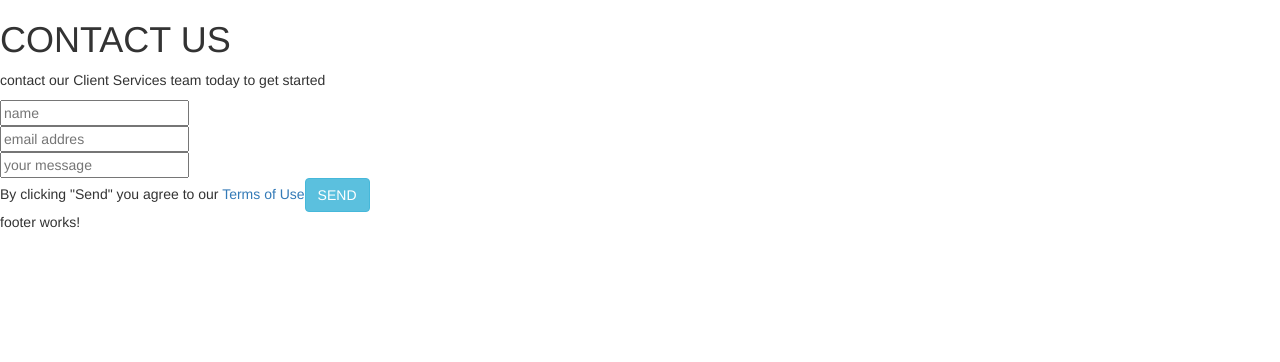
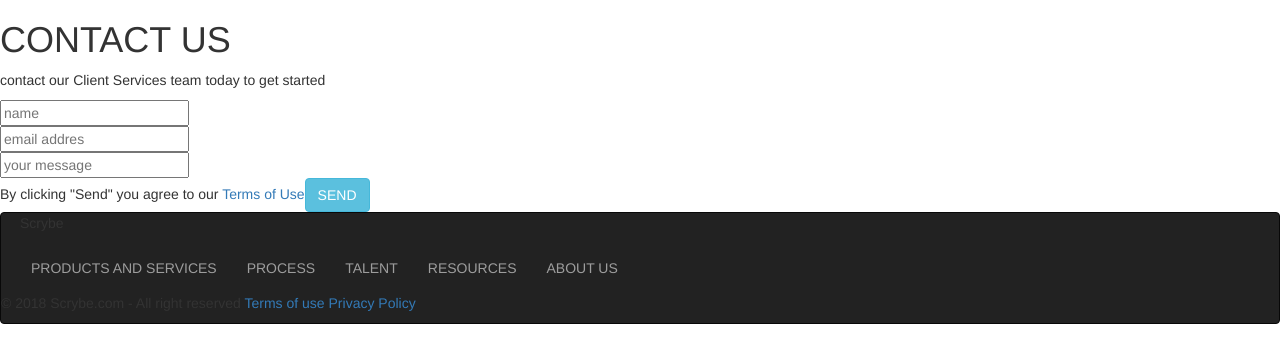
Before and after one commit to RedFoxIK/ang_land, an Angular app: page / in a window 1280 px wide. Shown: the top 362 px of the page. Built offline with nearby package versions, Linux system fonts and the light colour scheme.

Commit message:
add first version of template for footer

```diff
--- a/src/app/footer/footer.component.html
+++ b/src/app/footer/footer.component.html
@@ -1,3 +1,14 @@
-<p>
-  footer works!
-</p>
+
+<nav class="navbar navbar-inverse">
+    <div class="container-fluid">
+      <p> <img src=""> Scrybe </p>
+      <ul class="nav navbar-nav">
+        <li><a href="#">PRODUCTS AND SERVICES</a></li>
+        <li><a href="#">PROCESS</a></li>
+        <li><a href="#">TALENT</a></li>
+        <li><a href="#">RESOURCES</a></li>
+        <li><a href="#">ABOUT US</a></li>
+      </ul>
+    </div>
+    <p>	© 2018 Scrybe.com - All right reserved <a href="#"> Terms of use </a> <a href="#"> Privacy Policy </a> </p>
+  </nav>
--- a/src/index.html
+++ b/src/index.html
@@ -7,7 +7,7 @@
 
   <meta name="viewport" content="width=device-width, initial-scale=1">
   <link rel="icon" type="image/x-icon" href="favicon.ico">
-  <link rel="stylesheet" href="https://maxcdn.bootstrapcdn.com/bootstrap/3.3.4/css/bootstrap.min.css">
+  <link rel="stylesheet" href="https://maxcdn.bootstrapcdn.com/bootstrap/3.3.7/css/bootstrap.min.css">
 </head>
 <body>
   <app-root></app-root>
```
